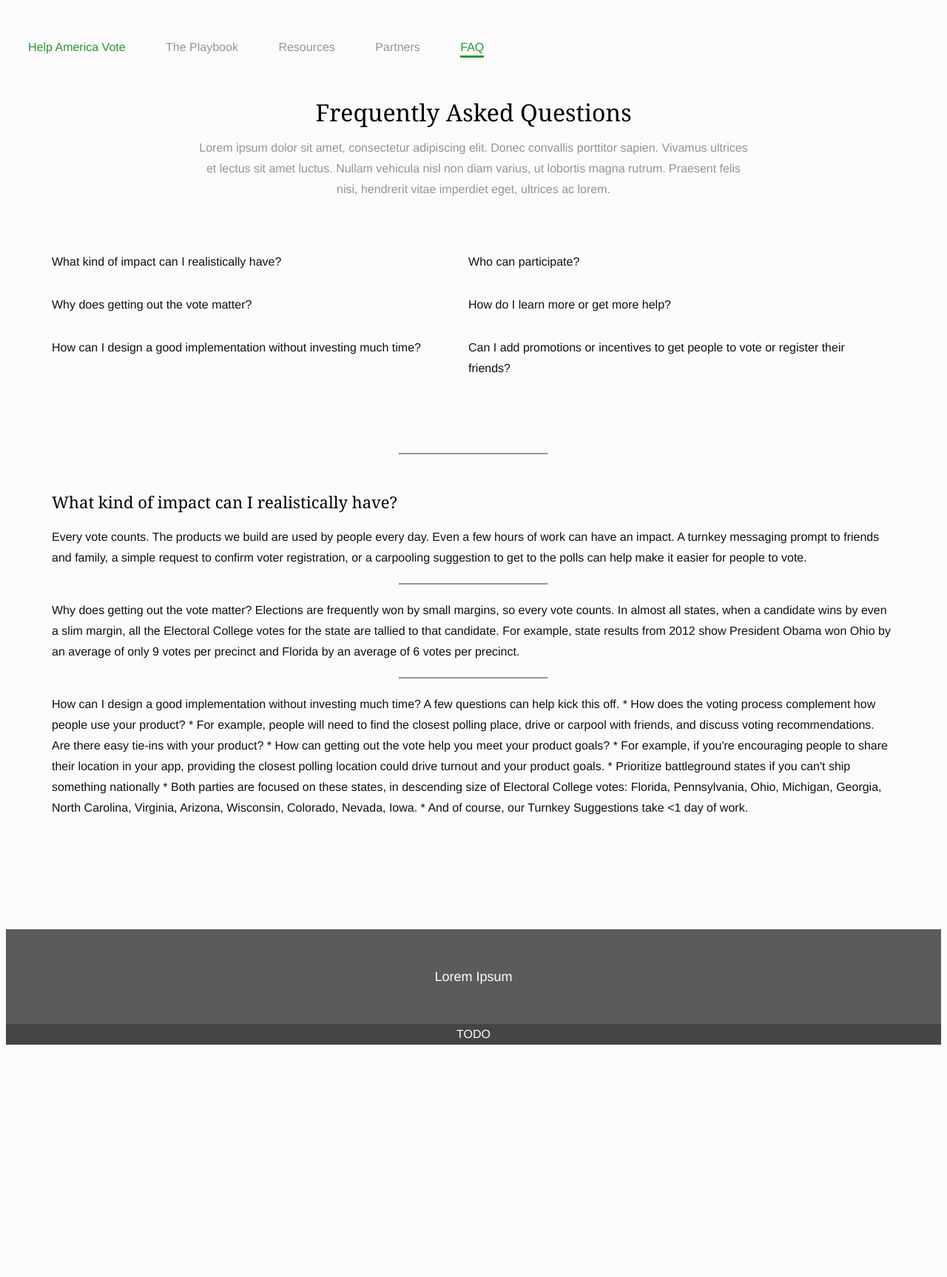
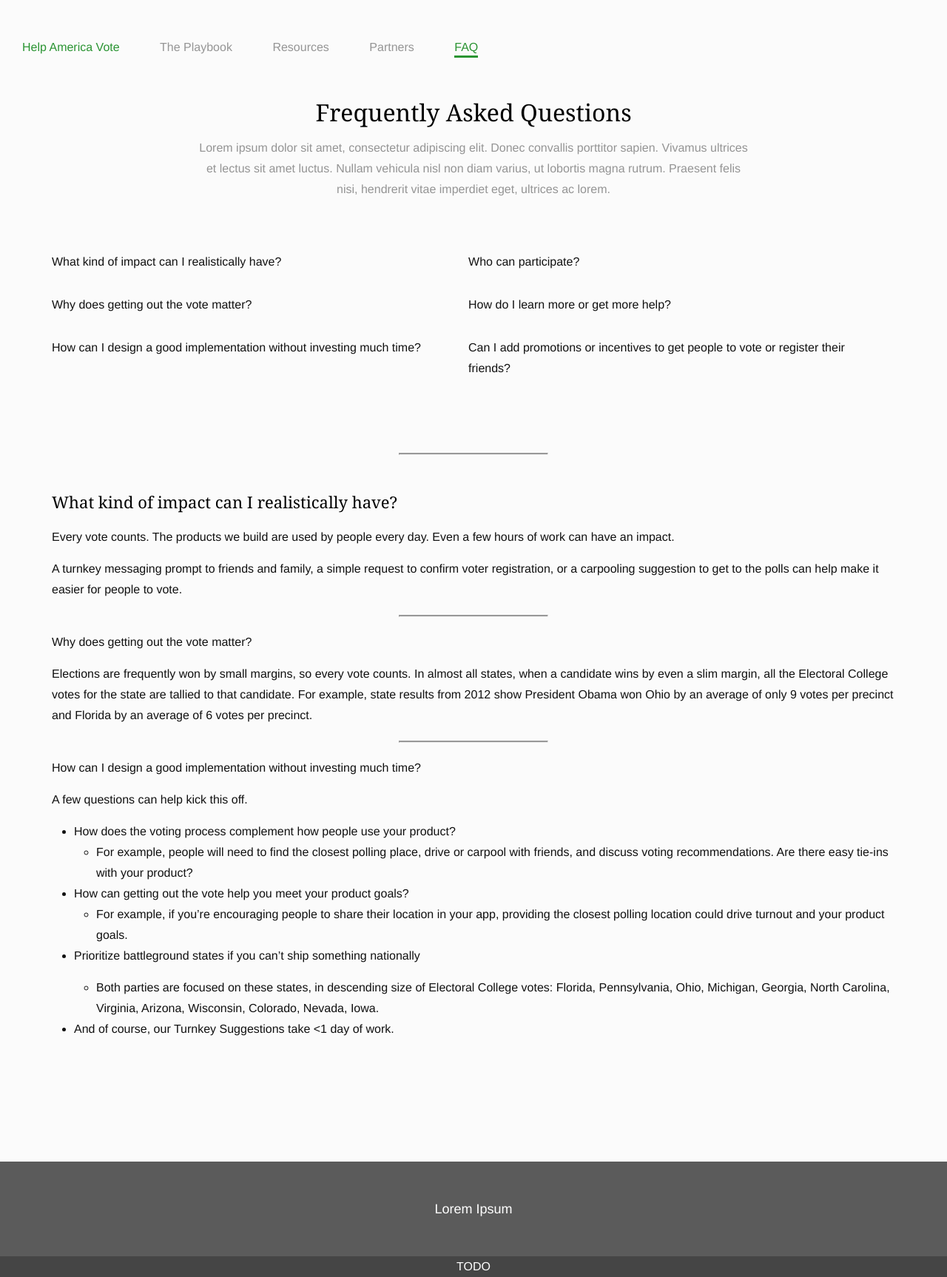
Before and after one commit to techthevote/techthevote.github.io, a Jekyll site: the page built from faq.md, in a window 1280 px wide. Shown: the whole page at 74% size. Built offline with Jekyll 4.4.1, drawn with Linux system fonts in a browser that asks for light colours; nearby versions of some CDN libraries; before the commit the page ends 1420 px from its top, so only the background shows below that.

Commit message:
fix file extensions html -> md

```diff
--- a/_config.yml
+++ b/_config.yml
@@ -25,5 +25,4 @@
 
 # Build settings
 markdown: kramdown
-theme: minima
 exclude: [vendor]
--- a/_sass/_base.scss
+++ b/_sass/_base.scss
@@ -1,4 +1,4 @@
-i/**
+/**
  * Reset some basic elements
  */
 body, h1, h2, h3, h4, h5, h6,
--- a/_sass/_content.scss
+++ b/_sass/_content.scss
@@ -1,4 +1,8 @@
 /* Common page elements - headers, hr */
+
+.page-content {
+  min-height: 500px;
+}
 
 .page-header {
   color: black;
--- a/faq.html
+++ b/faq.md
@@ -26,7 +26,8 @@
 
 <hr />
 
-<div class="question">What kind of impact can I realistically have?</div>
+What kind of impact can I realistically have?
+{: .question }
 
 Every vote counts. The products we build are used by people every day.  Even a few hours of work can have an impact.
 
```
Also changed, not shown: index.md (renamed from index.html), partners.md (renamed from partners.html), playbook.md (renamed from playbook.html), resources.md (renamed from resources.html).
